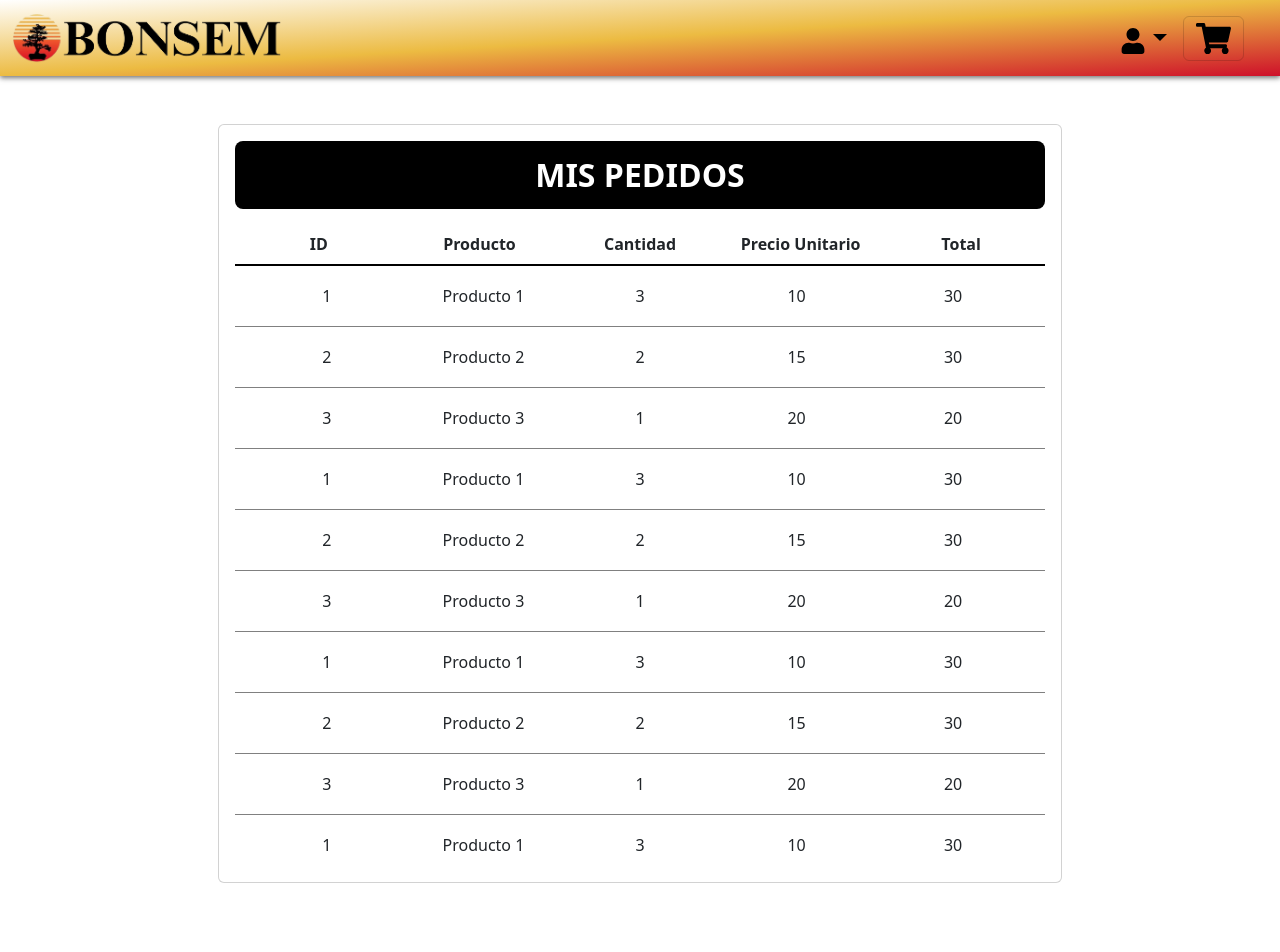
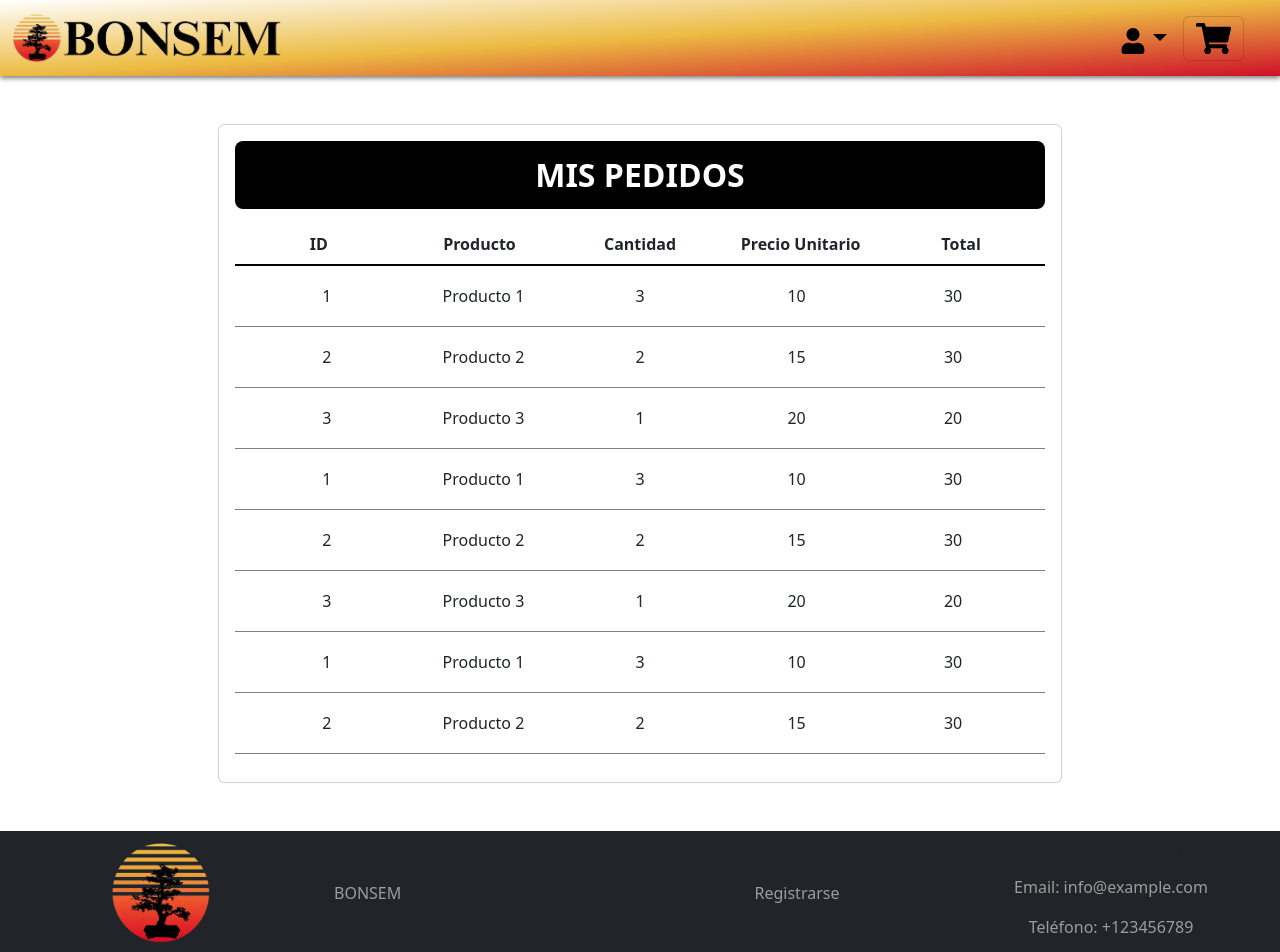
Before and after one commit to EvelynVanegas/DSM-Trabajo-React-2024, a React (Create React App) app in the folder my_webapp_2024/: page /MisPedidos in a window 1280 px wide. Shown: the top 952 px of the page. Before the commit the page ends 883 px from the top, so only its background shows below. Built offline with nearby package versions, Linux system fonts and the light colour scheme.

Commit message:
Ajustando footer y pagination

```diff
--- a/my_webapp_2024/src/App.js
+++ b/my_webapp_2024/src/App.js
@@ -5,6 +5,7 @@ import { useState } from 'react';
 import { Route, Routes } from 'react-router-dom';
 
 import Header from './Componentes/IU/Header/Header';
+import Footer from './Componentes/IU/Footer/Footer'
 
 import AutContext from './Almacen/AutContext';
 
@@ -32,7 +33,7 @@ function App() {
           <Route path='/NuevoUsuario' element={<NuevoUsuario />} />
           <Route path='*' element={<Error />} />
         </Routes>
-
+        <Footer />
 
       </AutContext.Provider>
 
--- a/my_webapp_2024/src/Componentes/IU/Footer/Footer.css
+++ b/my_webapp_2024/src/Componentes/IU/Footer/Footer.css
@@ -0,0 +1,16 @@
+/* Estilos para el contenedor principal */
+.container-allpage {
+    position: relative; /* Establecer la posición relativa */
+    min-height: 75vh; /* Altura mínima igual al tamaño de la ventana del navegador */
+  }
+
+  /* Estilos para el footer */
+  .custom-navbar-footer {
+    position: absolute; /* Establecer la posición absoluta */
+    bottom: 0; /* Fijar en la parte inferior */
+    width: 100%; /* Ocupar todo el ancho */
+    box-shadow: 0 2px 5px rgba(0, 0, 0, 0.548); /* Sombra */
+    display: flex;
+    align-items: center;
+    justify-content: center;
+  }
--- a/my_webapp_2024/src/Componentes/IU/Footer/Footer.js
+++ b/my_webapp_2024/src/Componentes/IU/Footer/Footer.js
@@ -1,36 +1,59 @@
-import './Footer.css'
+import './Footer.css';
 import React from 'react';
-import Pagination from 'react-bootstrap/Pagination';
 
-function Footer({ totalBonsais, currentPage, onPageChange }) {
-    const bonsaisPerPage = 16; // Número de bonsais por página
-    const totalPages = Math.ceil(totalBonsais / bonsaisPerPage);
+import logo from './logo.png';
 
-    const pageNumbers = [];
-    for (let i = 1; i <= totalPages; i++) {
-        pageNumbers.push(i);
-    }
+import { Link } from 'react-router-dom';
+import Navbar from 'react-bootstrap/Navbar';
+import Container from 'react-bootstrap/Container';
+import Nav from 'react-bootstrap/Nav';
+import Col from 'react-bootstrap/Col';
 
-    return (
-        <div className="d-flex justify-content-center">
-            <Pagination>
-                <Pagination.First onClick={() => onPageChange(1)} />
-                <Pagination.Prev onClick={() => onPageChange(currentPage - 1)} disabled={currentPage === 1} />
-                {pageNumbers.map(number => (
-                    <Pagination.Item
-                        key={number}
-                        active={number === currentPage}
-                        onClick={() => onPageChange(number)}
-                    >
-                        {number}
-                    </Pagination.Item>
-                ))}
-                <Pagination.Next onClick={() => onPageChange(currentPage + 1)} disabled={currentPage === totalPages} />
-                <Pagination.Last onClick={() => onPageChange(totalPages)} />
-            </Pagination>
-        </div>
-
-    );
-}
+const Footer = () => {
+  return (
+    <Navbar bg="dark" variant="dark" className="sticky-footer">
+      <Container fluid>
+        <Col>
+          <Navbar.Brand href="/">
+            <img
+              alt=""
+              src={logo}
+              width="100"
+              height="100"
+              className="d-inline-block align-top"
+            />
+          </Navbar.Brand>
+        </Col>
+        <Col>
+          <Nav>
+            <Nav.Item>
+              <Nav.Link>BONSEM</Nav.Link>
+            </Nav.Item>
+          </Nav>
+        </Col>
+        <Col>
+          <Nav className="justify-content-center">
+            <Nav.Item>
+              <Nav.Link as={Link} to="/NuevoUsuario">Registrarse</Nav.Link>
+            </Nav.Item>
+          </Nav>
+        </Col>
+        <Col>
+          <Nav className="flex-column">
+            <Nav.Item>
+              <h6 className="text-center">Datos de Información</h6>
+            </Nav.Item>
+            <Nav.Item>
+              <Nav.Link href="#">Email: info@example.com</Nav.Link>
+            </Nav.Item>
+            <Nav.Item>
+              <Nav.Link href="#">Teléfono: +123456789</Nav.Link>
+            </Nav.Item>
+          </Nav>
+        </Col>
+      </Container>
+    </Navbar>
+  );
+};
 
 export default Footer;
--- /dev/null
+++ b/my_webapp_2024/src/Componentes/IU/Header/Pagination/Pagination.js
@@ -0,0 +1,36 @@
+import './Pagination.css'
+import React from 'react';
+import Pagination from 'react-bootstrap/Pagination';
+
+function Footer({ totalBonsais, currentPage, onPageChange }) {
+    const bonsaisPerPage = 16; // Número de bonsais por página
+    const totalPages = Math.ceil(totalBonsais / bonsaisPerPage);
+
+    const pageNumbers = [];
+    for (let i = 1; i <= totalPages; i++) {
+        pageNumbers.push(i);
+    }
+
+    return (
+        <div className="d-flex justify-content-center">
+            <Pagination>
+                <Pagination.First onClick={() => onPageChange(1)} />
+                <Pagination.Prev onClick={() => onPageChange(currentPage - 1)} disabled={currentPage === 1} />
+                {pageNumbers.map(number => (
+                    <Pagination.Item
+                        key={number}
+                        active={number === currentPage}
+                        onClick={() => onPageChange(number)}
+                    >
+                        {number}
+                    </Pagination.Item>
+                ))}
+                <Pagination.Next onClick={() => onPageChange(currentPage + 1)} disabled={currentPage === totalPages} />
+                <Pagination.Last onClick={() => onPageChange(totalPages)} />
+            </Pagination>
+        </div>
+
+    );
+}
+
+export default Footer;
--- a/my_webapp_2024/src/Paginas/InfoPersonal.js
+++ b/my_webapp_2024/src/Paginas/InfoPersonal.js
@@ -21,7 +21,7 @@ const InfoPersonal = () => {
     const user = users.user;
 
     return (
-        <MDBContainer>
+        <MDBContainer className='container-allpage'>
             <MDBRow>
                 <MDBCol>
                     <MDBCard style={{ borderRadius: '.5rem' }}>
--- a/my_webapp_2024/src/Paginas/Inicio.js
+++ b/my_webapp_2024/src/Paginas/Inicio.js
@@ -1,7 +1,7 @@
 import { useState } from 'react';
 
 import Bonsais from '../Componentes/Bonsais/Bonsais';
-import Footer from '../Componentes/IU/Footer/Footer';
+import Pagination from '../Componentes/IU/Header/Pagination/Pagination';
 
 import bon from '../Componentes/Bonsais/imgs/BON1.jpg';
 
@@ -146,7 +146,7 @@ const Inicio = () => {
         <>
             <Bonsais bonsais={bonsais} currentPage={currentPage} bonsaisPerPage={bonsaisPerPage} />
 
-            <Footer totalBonsais={bonsais.length} currentPage={currentPage} onPageChange={onPageChange} />
+            <Pagination totalBonsais={bonsais.length} currentPage={currentPage} onPageChange={onPageChange} />
         </>
     )
 }
--- a/my_webapp_2024/src/Paginas/MisPedidos.css
+++ b/my_webapp_2024/src/Paginas/MisPedidos.css
@@ -20,7 +20,7 @@
 }
 
 .scrollable-list {
-    max-height: 600px;
+    max-height: 500px;
     overflow-y: auto;
 }
 
--- a/my_webapp_2024/src/Paginas/MisPedidos.js
+++ b/my_webapp_2024/src/Paginas/MisPedidos.js
@@ -54,7 +54,7 @@ const MisPedidos = () => {
     ];
 
     return (
-        <div className="d-flex justify-content-center align-items-center h-100">
+        <div className="d-flex justify-content-center align-items-center mb-5">
             <Card className="custom-card">
                 <Card.Body>
                     <Card.Title className="custom-title">MIS PEDIDOS</Card.Title>
```
Also changed, not shown: my_webapp_2024/src/Componentes/IU/Footer/logo.png (added), my_webapp_2024/src/Componentes/IU/Header/Pagination/Pagination.css (added).
